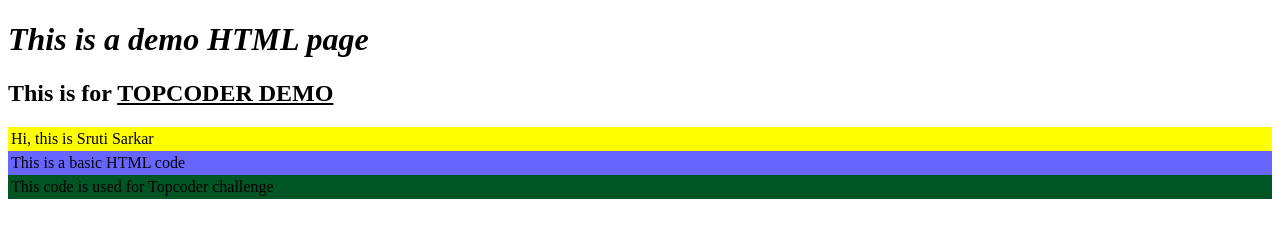
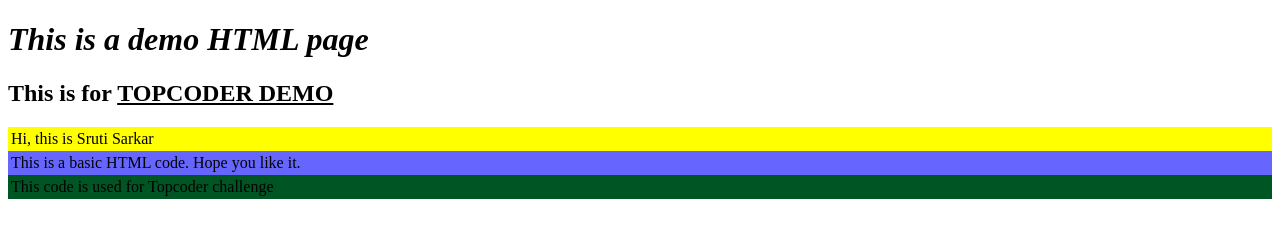
Before and after one commit to srutisarkar/HelloWorldJS, a website: page views/index.html in a window 1280 px wide. Drawn offline with Linux system fonts and the light colour scheme.

Commit message:
Modified Index.html

```diff
--- a/views/index.html
+++ b/views/index.html
@@ -21,7 +21,7 @@
       <table bgcolor = "#6666FF" width = "100%">
          <tr>
             <td>
-               This is a basic HTML code
+               This is a basic HTML code. Hope you like it.
             </td>
          </tr>
       </table>
```
